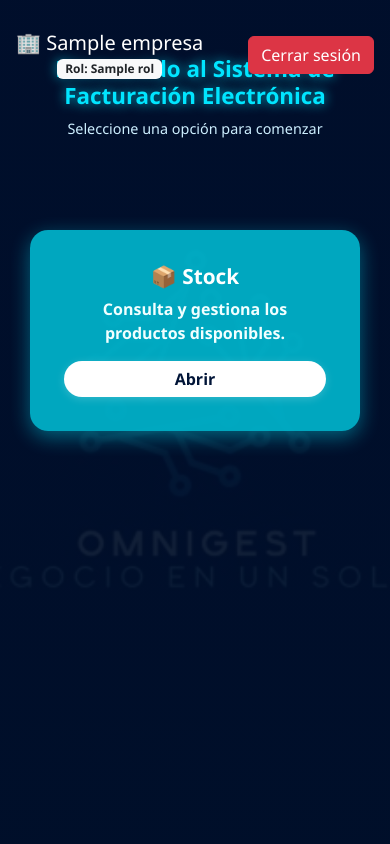
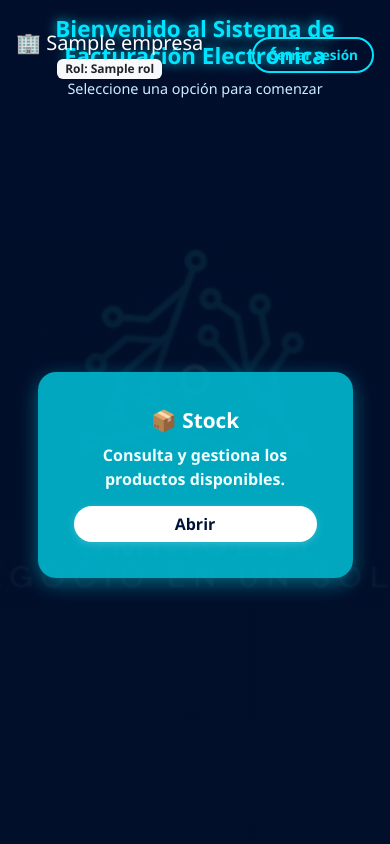
Before and after one commit to Oso226/MiFacturaElectronica, a Django app: template Modulos/Facturacion/templates/Facturacion/menu_principal.html in a window 390 px wide. Run offline with Django 5.2, Linux system fonts and the light colour scheme; the template is opened without the code that fills it: most values are stand-ins (such as "Sample title", 1, 10 or a date in 2020).

Commit message:
Actualizado menú principal responsivo y diseño final

```diff
--- a/Modulos/Facturacion/static/css/menu_principal.css
+++ b/Modulos/Facturacion/static/css/menu_principal.css
@@ -10,21 +10,20 @@ body {
   background: linear-gradient(rgba(0, 15, 40, 0.9), rgba(0, 15, 40, 0.95)),
               url("/static/img/logo.png") no-repeat center center / cover;
   height: 100vh;
-  overflow-x: hidden;
-  overflow-y: auto;
+  overflow: hidden; /* 🔹 evita scroll en pantallas grandes */
 }
 
 /* ===== Contenedor principal ===== */
 .hero-container {
   position: relative;
   width: 100%;
-  min-height: 100vh;
+  height: 100vh;
   text-align: center;
   display: flex;
   flex-direction: column;
-  justify-content: flex-start;
+  justify-content: space-between;
   align-items: center;
-  padding-top: 40px;
+  padding: 0 20px;
 }
 
 /* ===== Barra superior ===== */
@@ -50,7 +49,6 @@ body {
   padding: 8px 20px;
   font-size: 1rem;
   transition: 0.3s;
-  margin-top: 5px;
 }
 
 .btn-cerrar:hover {
@@ -61,9 +59,8 @@ body {
 
 /* ===== Encabezado ===== */
 .header {
-  position: relative;
-  margin-top: 90px;
-  margin-bottom: 25px;
+  margin-top: 80px;
+  text-align: center;
 }
 
 .titulo {
@@ -80,21 +77,22 @@ body {
 
 /* ===== Contenedor de tarjetas ===== */
 .menu-opciones {
+  flex-grow: 1;
   display: flex;
   flex-direction: column;
+  justify-content: center;
   align-items: center;
-  gap: 60px;
-  margin-top: -10px;
+  gap: 50px;
+  margin-top: 10px;
 }
 
 /* ===== Filas ===== */
 .fila-superior,
-.fila-central,
 .fila-inferior {
   display: flex;
   justify-content: center;
-  flex-wrap: wrap;
-  gap: 100px;
+  flex-wrap: nowrap;
+  gap: 60px;
 }
 
 /* ===== Tarjetas ===== */
@@ -106,9 +104,12 @@ body {
   transition: all 0.3s ease-in-out;
   box-shadow: 0 6px 20px rgba(0, 229, 255, 0.4);
   padding: 20px;
-  width: 310px;
-  height: 200px;
+  width: 290px;
+  height: 180px;
   text-align: center;
+  display: flex;
+  flex-direction: column;
+  justify-content: center;
 }
 
 .menu-card:hover {
@@ -122,12 +123,14 @@ body {
   color: #fff;
   font-weight: 800;
   font-size: 1.3rem;
+  margin-bottom: 10px;
 }
 
 .menu-card p {
   color: #f1ffff;
   font-size: 1rem;
   font-weight: 600;
+  margin-bottom: 15px;
 }
 
 /* ===== Botones internos ===== */
@@ -141,6 +144,7 @@ body {
   border-radius: 25px;
   box-shadow: 0 2px 8px rgba(255, 255, 255, 0.2);
   transition: all 0.3s ease-in-out;
+  align-self: center;
 }
 
 .btn-info:hover {
@@ -149,18 +153,25 @@ body {
   box-shadow: 0 0 12px rgba(0, 229, 255, 0.9);
 }
 
-/* ======== RESPONSIVE DESIGN ======== */
+/* ============================
+   RESPONSIVE DESIGN
+   ============================ */
 
-/* Celulares (≤ 576px) */
+/* 🔹 Celulares (≤ 576px) */
 @media (max-width: 576px) {
+  body {
+    overflow-y: auto;
+  }
   .titulo {
     font-size: 1.4rem;
   }
   .subtitulo {
     font-size: 0.9rem;
   }
+  .menu-opciones {
+    gap: 20px;
+  }
   .fila-superior,
-  .fila-central,
   .fila-inferior {
     flex-direction: column;
     align-items: center;
@@ -169,7 +180,6 @@ body {
   .menu-card {
     width: 90%;
     height: auto;
-    padding: 18px;
   }
   .btn-cerrar {
     font-size: 0.85rem;
--- a/Modulos/Facturacion/templates/Facturacion/menu_principal.html
+++ b/Modulos/Facturacion/templates/Facturacion/menu_principal.html
@@ -8,6 +8,7 @@
 
   <!-- Bootstrap -->
   <link href="https://cdn.jsdelivr.net/npm/bootstrap@5.3.3/dist/css/bootstrap.min.css" rel="stylesheet">
+
   <!-- CSS personalizado -->
   <link rel="stylesheet" href="{% static 'css/menu_principal.css' %}">
 </head>
@@ -22,7 +23,7 @@
         <h5 class="mb-0">🏢 {{ empresa }}</h5>
         <small class="badge bg-light text-dark mt-1">Rol: {{ rol }}</small>
       </div>
-      <a href="{% url 'logout' %}" class="btn btn-danger">Cerrar sesión</a>
+      <a href="{% url 'logout' %}" class="btn btn-danger btn-cerrar">Cerrar sesión</a>
     </div>
 
     <!-- 🔹 Encabezado -->
@@ -32,9 +33,9 @@
     </div>
 
     <!-- 🔹 Contenedor de tarjetas -->
-    <div class="container menu-opciones">
+    <div class="menu-opciones">
 
-      <!-- 🔸 Fila superior -->
+      <!-- 🔸 Fila superior (3 tarjetas) -->
       <div class="fila-superior">
         {% if rol == "Administrador" or rol == "Gerente" or rol == "Empleado" %}
         <div class="card menu-card">
@@ -55,11 +56,8 @@
           </div>
         </div>
         {% endif %}
-      </div>
 
-      <!-- 🔸 Tarjeta central -->
-      {% if rol != "Contador" %}
-      <div class="fila-central">
+        {% if rol != "Contador" %}
         <div class="card menu-card">
           <div class="card-body text-center">
             <h5>📦 Stock</h5>
@@ -67,10 +65,10 @@
             <a href="{% url 'catalogo_productos' %}" class="btn btn-info w-100">Abrir</a>
           </div>
         </div>
+        {% endif %}
       </div>
-      {% endif %}
 
-      <!-- 🔸 Fila inferior -->
+      <!-- 🔸 Fila inferior (2 tarjetas) -->
       <div class="fila-inferior">
         {% if rol == "Administrador" or rol == "Gerente" or rol == "Contador" %}
         <div class="card menu-card">
@@ -87,7 +85,7 @@
           <div class="card-body text-center">
             <h5>⚙️ Administración</h5>
             <p>Usuarios, roles y configuración.</p>
-           <a href="{% url 'usuarios' %}" class="btn btn-info w-100">Abrir</a>
+            <a href="{% url 'usuarios' %}" class="btn btn-info w-100">Abrir</a>
           </div>
         </div>
         {% endif %}
@@ -97,6 +95,8 @@
 
   </div> <!-- /hero-container -->
 
+  <!-- Bootstrap JS -->
   <script src="https://cdn.jsdelivr.net/npm/bootstrap@5.3.3/dist/js/bootstrap.bundle.min.js"></script>
+
 </body>
 </html>
```
Also changed, not shown: other parts of Modulos/Facturacion/static/css/menu_principal.css (+25 -22 lines).
